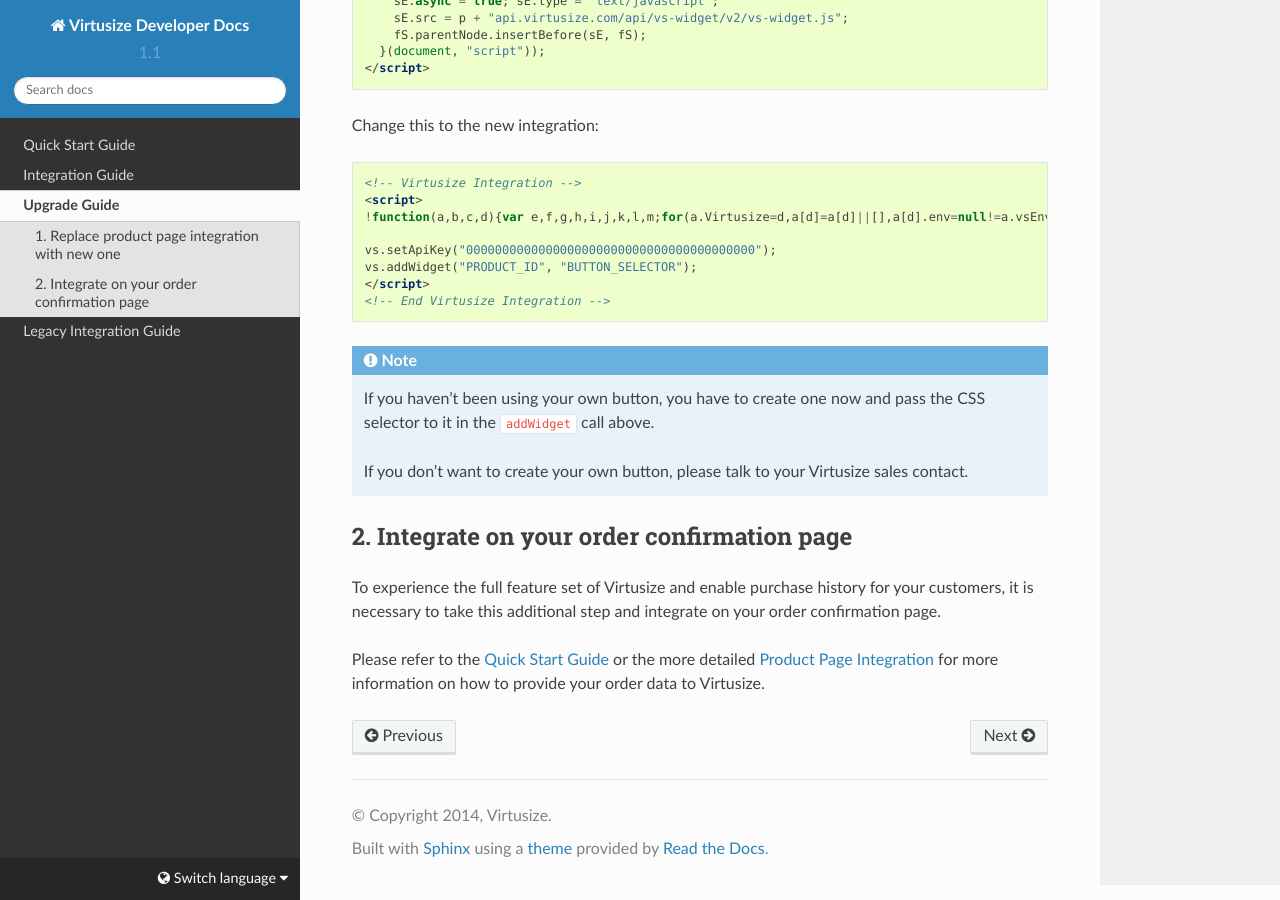
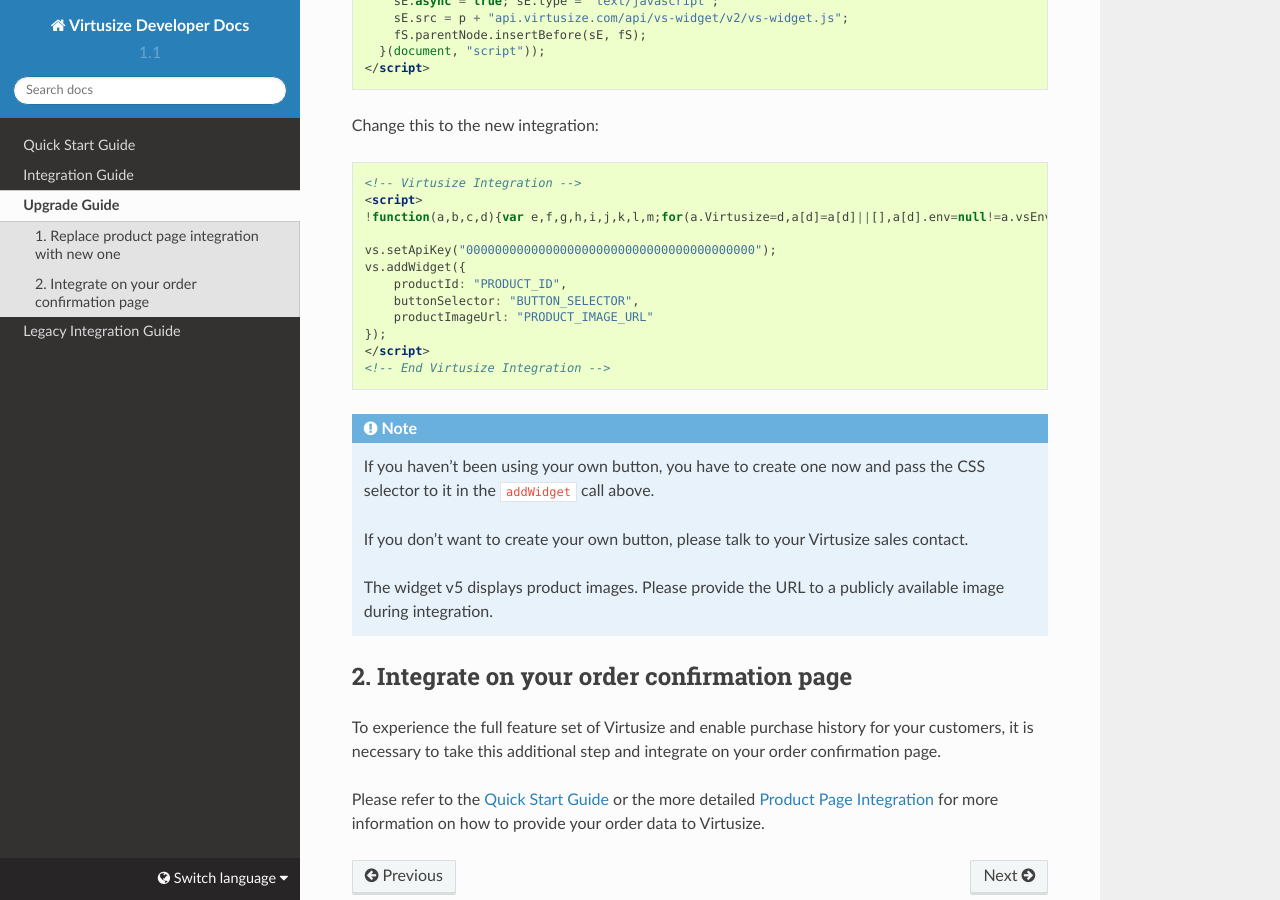
Before and after one commit to virtusize/virtusize.github.io, a Sphinx documentation site: the page built from source/upgrade-guide/index.rst, in a window 1280 px wide and 900 px high, scrolled down 808 px. Built offline with Sphinx 7.4.7 and the Read the Docs theme 2.0.0, drawn with Linux system fonts in a browser that asks for light colours.

Commit message:
Minor: added productImageUrl to addWidget section in upgrade guide.

```diff
--- a/source/upgrade-guide/index.rst
+++ b/source/upgrade-guide/index.rst
@@ -49,7 +49,11 @@
     !function(a,b,c,d){var e,f,g,h,i,j,k,l,m;for(a.Virtusize=d,a[d]=a[d]||[],a[d].env=null!=a.vsEnv?a.vsEnv:"production",a[d].url=null!=a.vsUrl?a.vsUrl:a.location.host,a.vsEnv=void 0,a.vsUrl=void 0,a[d].methods=["setApiKey","setRegion","setLanguage","setWidgetOverlayColor","addWidget","ready","on","setAvailableSizes","setSizeAliases","addOrder","setUserId"],a[d].factory=function(b){return function(){var c;return c=Array.prototype.slice.call(arguments),c.unshift(b),a[d].push(c),a[d]}},m=a[d].methods,k=0,l=m.length;l>k;k++)f=m[k],a[d][f]=a[d].factory(f);a[d].snippetVersion="3.1.0",i=b.createElement(c),e=b.getElementsByTagName(c)[0],i.async=1,g="/integration/v3.js",h=".virtusize.com"+g,j={production:"api"+h,staging:"staging"+h,local:a[d].url+g+"?source"},i.src="//"+("https:"!==a.location.protocol&&"local"!==a[d].env?"cdn.":"")+j[a[d].env],i.id="vs-integration",e.parentNode.insertBefore(i,e)}(window,document,"script","vs");
 
     vs.setApiKey("0000000000000000000000000000000000000000");
-    vs.addWidget("PRODUCT_ID", "BUTTON_SELECTOR");
+    vs.addWidget({
+        productId: "PRODUCT_ID",
+        buttonSelector: "BUTTON_SELECTOR",
+        productImageUrl: "PRODUCT_IMAGE_URL"
+    });
     </script>
     <!-- End Virtusize Integration -->
 
@@ -60,6 +64,9 @@
 
     If you don't want to create your own button, please talk to your Virtusize
     sales contact.
+
+    The widget v5 displays product images. Please provide the URL to a publicly
+    available image during integration.
 
 
 2. Integrate on your order confirmation page
```
Also changed, not shown: CHANGES.md (+1 -0 lines).
